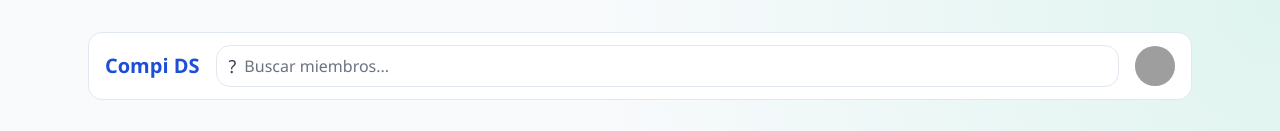
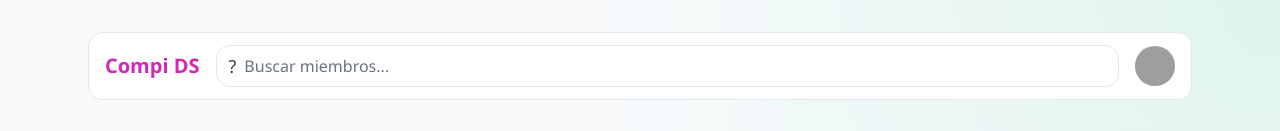
Before and after one commit to AItheLab/compi-demo-app, a Vue app: page / in a window 1280 px wide. Shown: the top 131 px of the page. Built offline with nearby package versions, Linux system fonts and the light colour scheme; grey boxes are pictures that could not be loaded.

Commit message:
Compi: automated task

```diff
--- a/src/styles/tokens.css
+++ b/src/styles/tokens.css
@@ -1,6 +1,6 @@
 :root {
-  --color-brand-500: #2563eb;
-  --color-brand-600: #1d4ed8;
+  --color-brand-500: #f541d8;
+  --color-brand-600: #d127b5;
   --color-surface: #f8fafc;
   --color-surface-alt: #e2e8f0;
   --color-text-primary: #0f172a;
```
Also changed, not shown: 1 other file (tests, documents, lock files or other folders).
